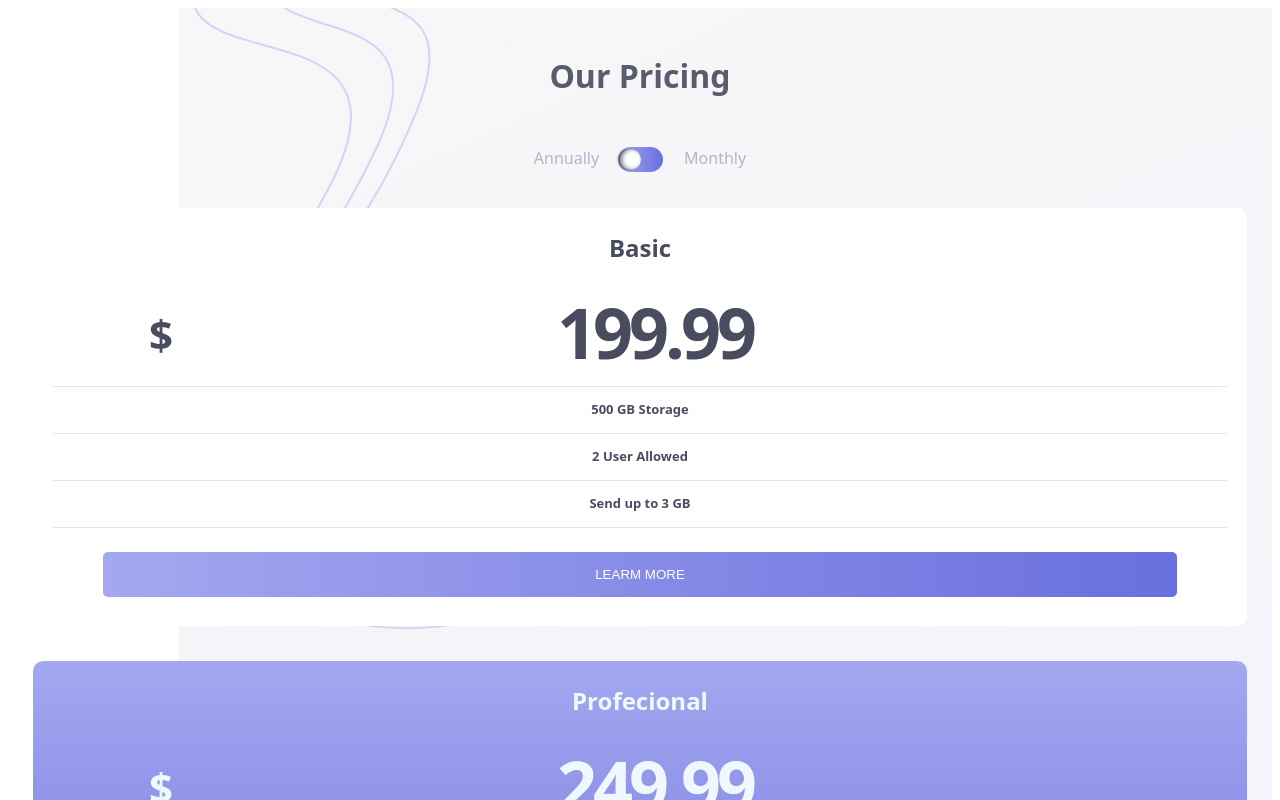
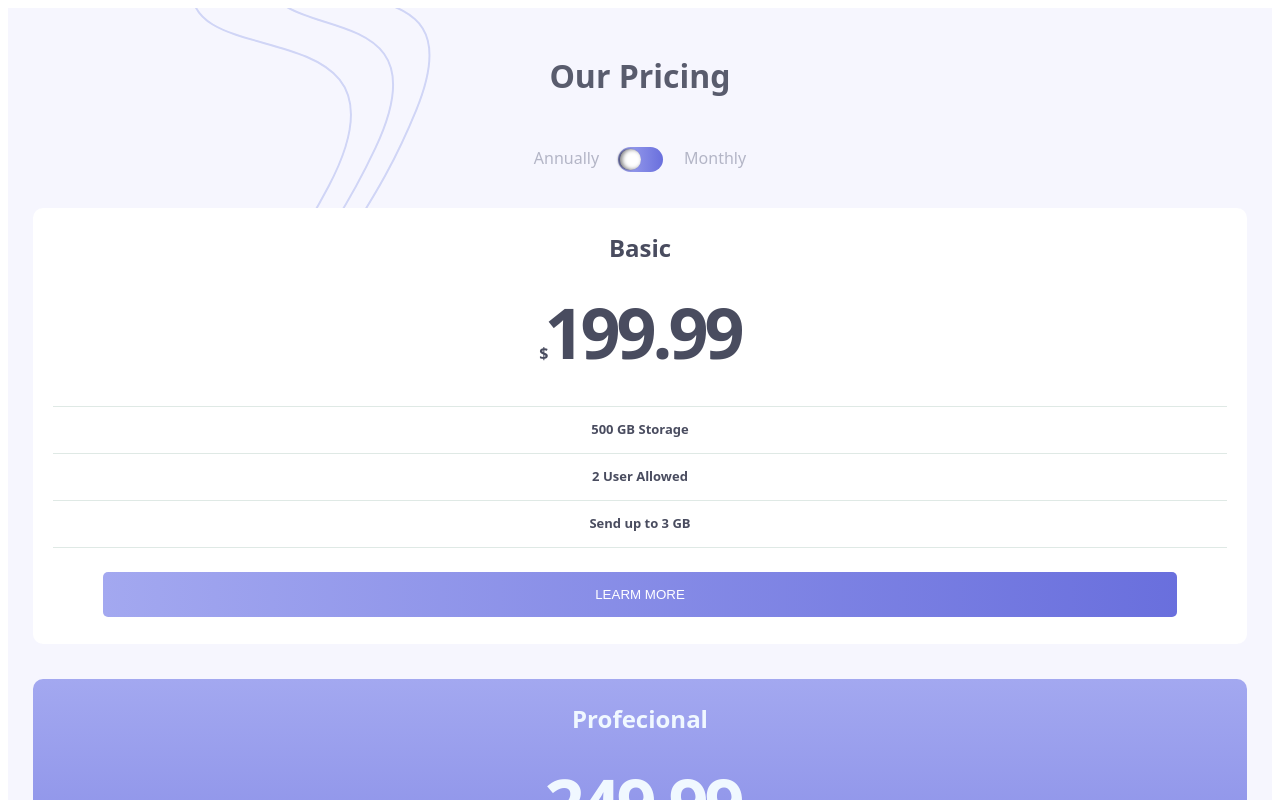
Before and after one commit to wicho37/Pricing-with-toggle_reto-6-, a React (Vite) app: page / in a window 1280 px wide. Shown: the top 800 px of the page. Built offline with nearby package versions, Linux system fonts and the light colour scheme.

Commit message:
se continua con el css en el plan de precios

```diff
--- a/src/App.module.css
+++ b/src/App.module.css
@@ -1,5 +1,6 @@
 .content{
-    background-image: url("./assets/bg-top.svg"), linear-gradient(-25deg, hsl(236deg 72% 79% / 15%), #00000008);
+    background-color: hsl(240, 78%, 98%);
+    background-image: url("./assets/bg-top.svg");
     background-repeat: no-repeat;
     background-position: 171px -4%;
     font-family: system-ui, -apple-system, BlinkMacSystemFont, 'Segoe UI', Roboto, Oxygen, Ubuntu, Cantarell, 'Open Sans', 'Helvetica Neue', sans-serif;
--- a/src/components/cartList/CardList.module.css
+++ b/src/components/cartList/CardList.module.css
@@ -13,7 +13,7 @@
     font-weight: 500;
     margin: 25px;
     border-radius: 10px;
-    height: 418px;
+    height: 436px;
     cursor: pointer;
 }
 .card:hover{
@@ -24,18 +24,16 @@ h2{
     margin: 35px 0 0;
     padding: 23px 0 0px 0;
 }
-.price::first-letter{
-    font-size: 42px;
-    margin: 21px -33px 0px 43px;
-    float: left
-}
+
 .price{
     font-size: 70px;
     font-weight: 780;
     margin: 0;
     letter-spacing: -4px;
-    padding: 0 53px 6px;
-
+    padding: 0 0px 26px;
+}
+.price::first-letter{
+    font-size: medium;
 }
 .card div{
     margin: 20px;
@@ -75,7 +73,4 @@ p{
     .price{
         padding: 0 36px 6px;        ;
     }
-    .price::first-letter{
-        margin: 19px -69px 0px -9px;
-    }
 }
--- a/src/components/cartList/CardList.tsx
+++ b/src/components/cartList/CardList.tsx
@@ -64,7 +64,10 @@ const CardList = ({dataToggle}:any) => {
             <h2>{prod.tittle}</h2>
 
             <div>
-              {dataToggle ?<p className={style.price}>{prod.price}</p> :<p className={style.price}>{prod.priceYear} </p>}
+              {dataToggle ?
+               <p className={style.price}>{prod.price}</p>
+               :<p className={style.price} >{prod.priceYear}</p>
+              }
               <p>{prod.description}</p>
               <p>{prod.description2}</p>
               <p>{prod.description3}</p>
```
